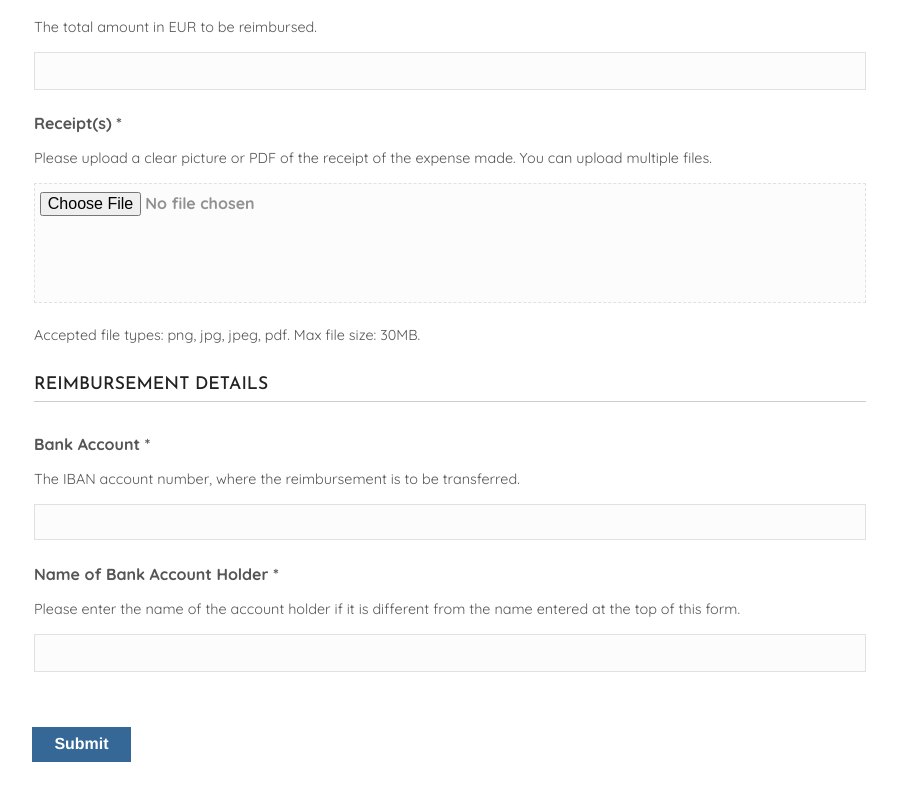
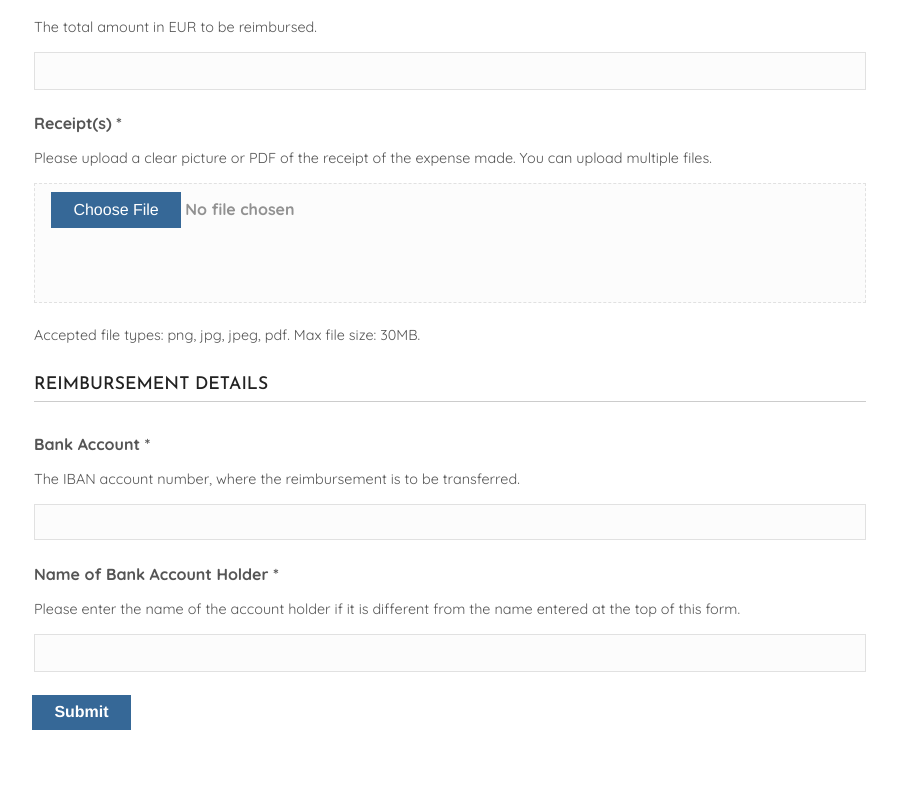
Before and after one commit to szilvia-csernus/expense-claim-app-frontend, a React (Create React App) app: page / in a window 1280 px wide. Shown: the part 1057-1851 px from the top of the page, without its empty margins (190-1087 px from the left). After the commit the page ends 1819 px from the top, so only its background shows below. Built offline with nearby package versions, Linux system fonts and the light colour scheme.

Commit message:
style "choose file" button

```diff
--- a/src/Components/CostForm.js
+++ b/src/Components/CostForm.js
@@ -395,6 +395,7 @@ const CostForm = () => {
 							onBlur={receiptsBlurHandler}
 							value={receiptsValue}
 						/>
+
 						<div
 							className={
 								receiptsHasError
@@ -456,7 +457,9 @@ const CostForm = () => {
 						/>
 						<div
 							className={
-								accountNameHasError ? classes.feedbackInvalid : classes.feedbackValid
+								accountNameHasError
+									? classes.feedbackInvalid
+									: classes.feedbackValid
 							}
 						>
 							Invalid name.
--- a/src/Components/Form.module.css
+++ b/src/Components/Form.module.css
@@ -57,6 +57,19 @@
     border-style: dashed;
 }
 
+.fileInputField::-webkit-file-upload-button {
+    display: inline-block;
+    padding: .55rem 1.4rem;
+    font-size: var(--body-font-size);
+    font-family: Helvetica, Arial, sans-serif;
+    font-weight: var(--body-font-weight);
+    color: var(--invert-text-color);
+    background-color: var(--button-color);
+    border: none;
+}
+
+.fileInputField::-webkit-input-placeholder
+
 .footer {
     display: flex;
     justify-content: flex-start;
--- a/src/index.css
+++ b/src/index.css
@@ -135,7 +135,10 @@ input[type="text"] {
     font-family: Helvetica, Arial, sans-serif;
 }
 
-input[type="file" i] {
-    align-items: center !important;
-    text-align: center !important;
+input[type="file"] {
+    padding: 8px 16px;
+    cursor: pointer;
+    display: flex;
+    align-items: center;
+    justify-content: center;
 }
```
